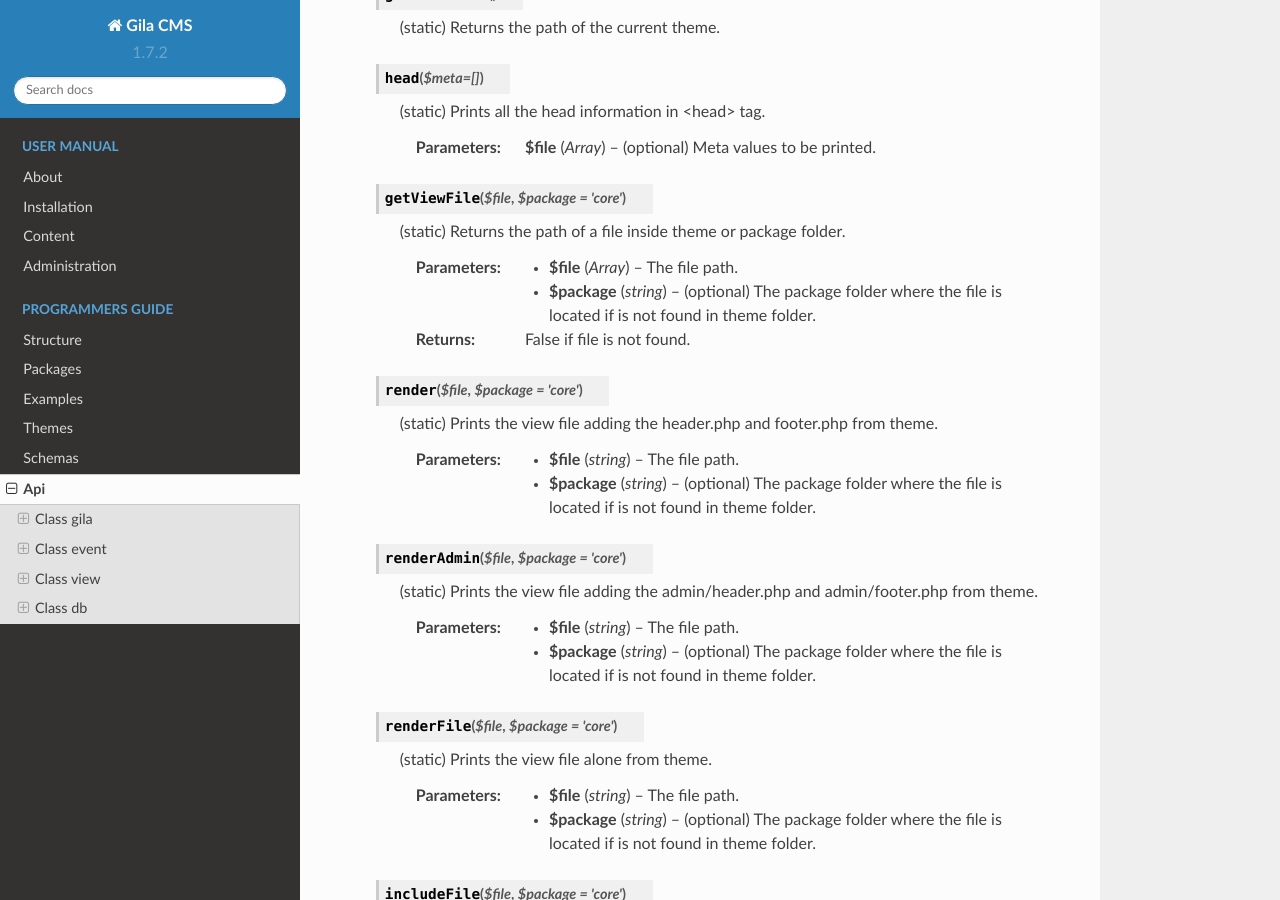
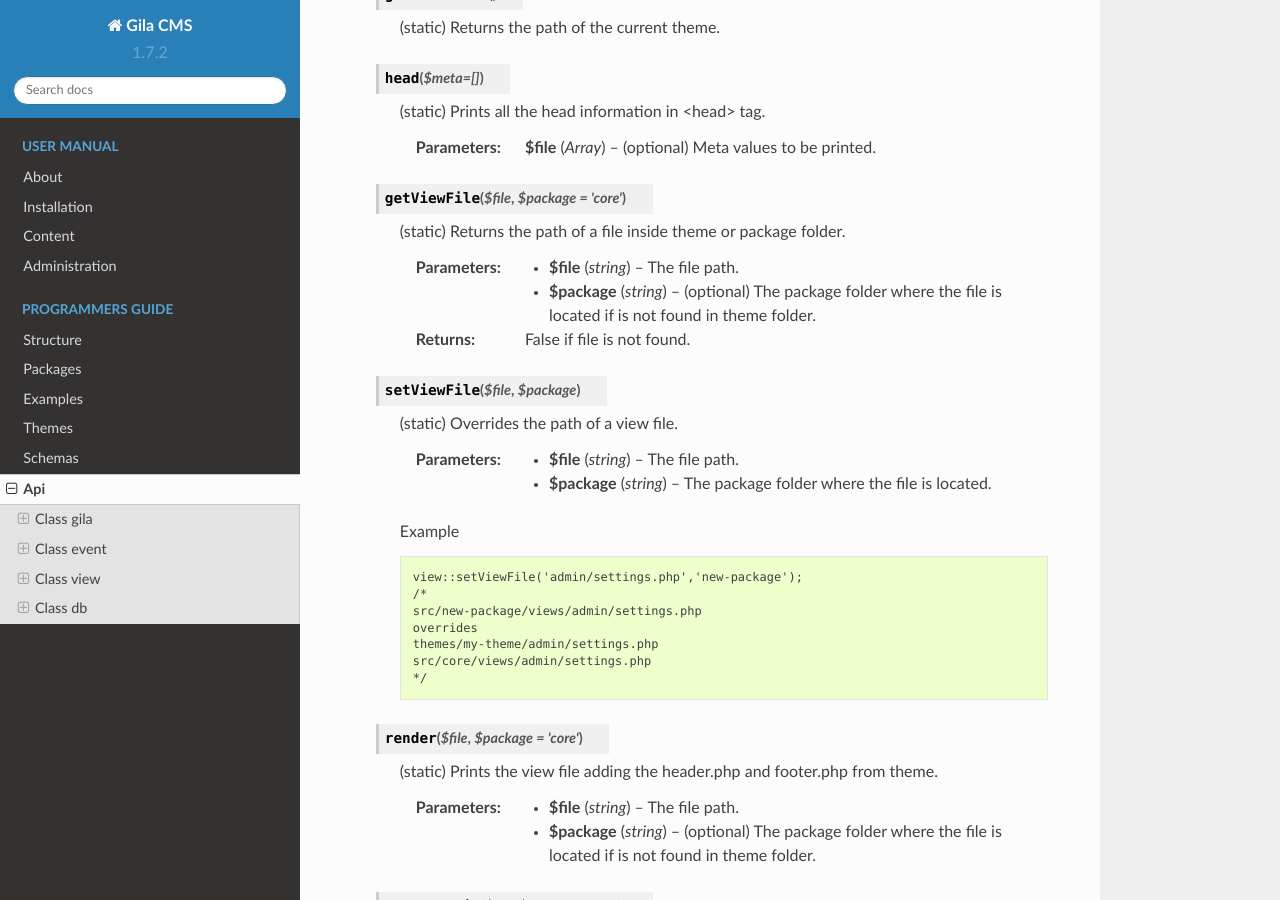
Before and after one commit to GilaCMS/docs, a Sphinx documentation site: the page built from source/api.rst, in a window 1280 px wide and 900 px high, scrolled down 6453 px. Built offline with Sphinx 7.4.7 and the Read the Docs theme 2.0.0, drawn with Linux system fonts in a browser that asks for light colours; pages that are not in the unit, such as notebooks, are missing from menus.

Commit message:
setViewFile

```diff
--- a/source/api.rst
+++ b/source/api.rst
@@ -357,9 +357,29 @@ Class view
 
         (static) Returns the path of a file inside theme or package folder.
 
-        :param Array $file: The file path.
+        :param string $file: The file path.
         :param string $package: (optional) The package folder where the file is located if is not found in theme folder.
         :returns: False if file is not found.
+
+
+    .. method:: setViewFile($file, $package)
+
+        (static) Overrides the path of a view file.
+
+        :param string $file: The file path.
+        :param string $package: The package folder where the file is located.
+
+        Example
+
+        .. code-block:: php
+
+            view::setViewFile('admin/settings.php','new-package');
+            /*
+            src/new-package/views/admin/settings.php
+            overrides
+            themes/my-theme/admin/settings.php
+            src/core/views/admin/settings.php
+            */
 
 
     .. method:: render($file, $package = 'core')
```
